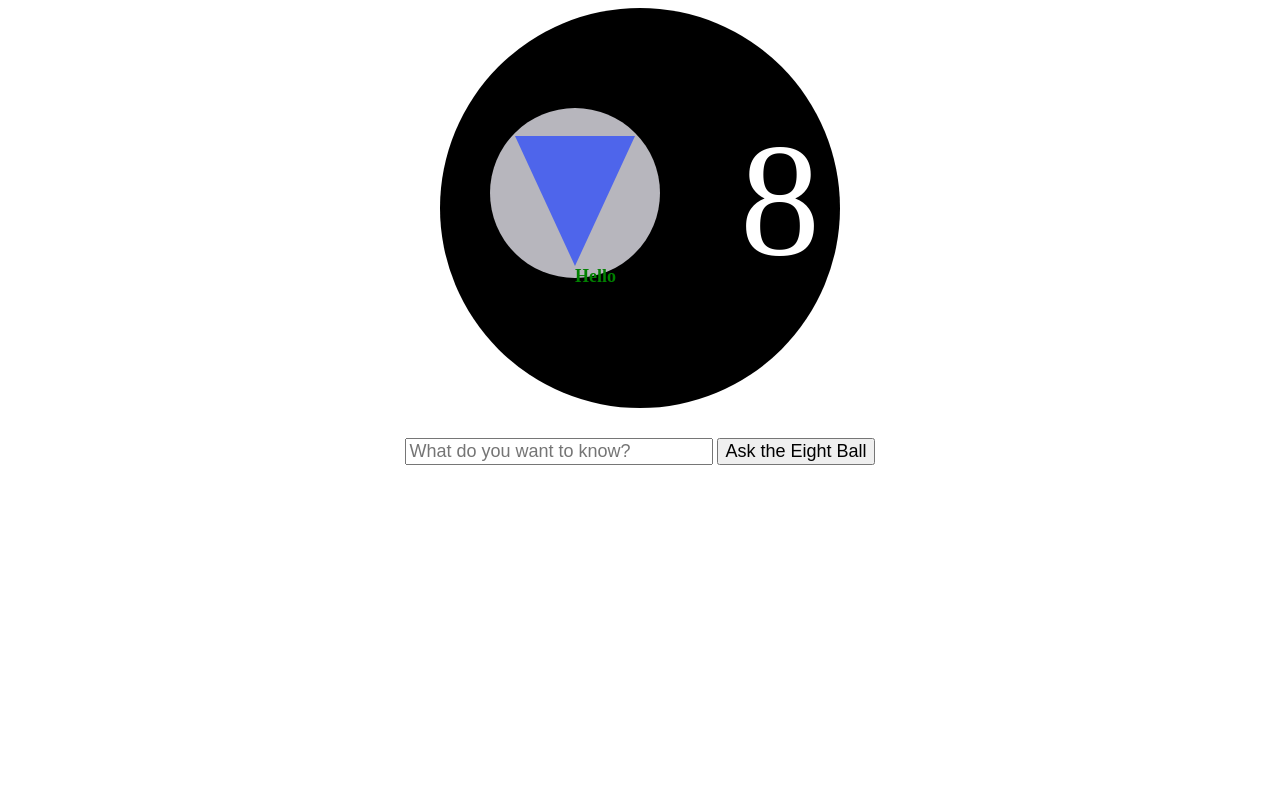
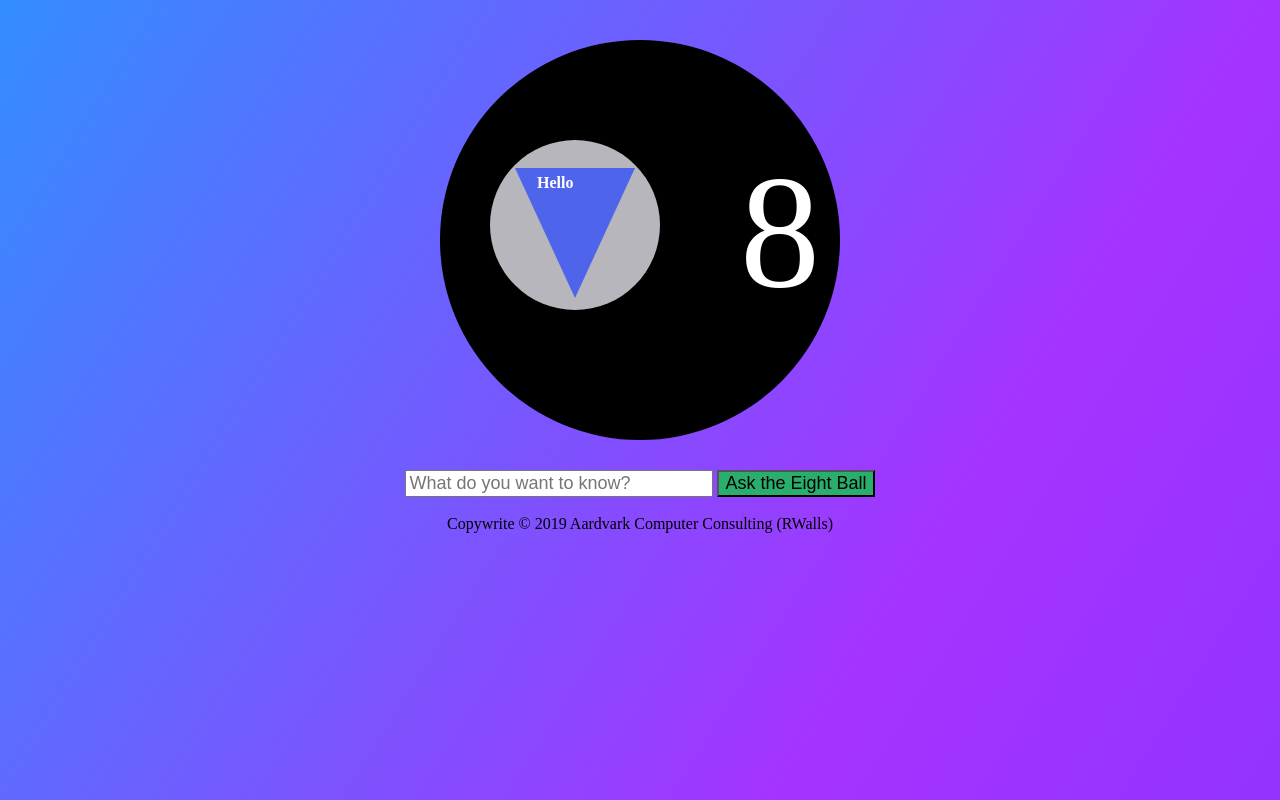
Before and after one commit to rmwalls/Magic-8-Ball, a plain HTML site: page index.html in a window 1280 px wide. Shown: the top 800 px of the page. Drawn offline with Linux system fonts and the light colour scheme.

Commit message:
Fixed location of text into triangle. Added back ground

```diff
--- a/eightball.css
+++ b/eightball.css
@@ -5,6 +5,7 @@
     border-radius: 50%;
     position: relative;
     margin: 0 auto;
+    margin-top: 40px;
   }
 
   #innercircle {
@@ -31,10 +32,14 @@
 }
 
 #ball-text {
-  font-size: 18px;
-  color: green;
+  font-size: 16px;
+  color: white;
   font-weight: bold;
   position: absolute;
+  left: -38px;
+    top: -124px;
+    display: flex;
+    text-align: center;
   margin: 0 auto;
 }
 
@@ -54,6 +59,7 @@
   #a-button {
       cursor: grab;
       font-size: 18px;
+      background: #29AE6E;
   }
 
   #a-button:hover{
@@ -64,3 +70,13 @@
       width: 300px;
       font-size: 18px;
   }
+
+body {
+  height: 2000px;
+  background-color: #A533FF; /* For browsers that do not support gradients */
+  background-image: linear-gradient(to bottom right, #338DFF, #A533FF, #7733FF);
+}
+
+.footer {
+	text-align: center;
+}
--- a/eightballgame.js
+++ b/eightballgame.js
@@ -1,4 +1,4 @@
-const answers = ["The answer is NO", "Outlook is good", "Why not?", "Emphatically YES!", "The future is unwritten"];
+const answers = ["The answer is NO", "Ask your mother", "Outlook is good", "Why not?", "Emphatically YES!", "The future is unwritten", "How should I know?", "Ask your father"];
 console.log(answers);
 
 const myButton = document.querySelector("#a-button");
--- a/index.html
+++ b/index.html
@@ -5,6 +5,11 @@
     <meta name="viewport" content="width=device-width, initial-scale=1.0">
     <meta http-equiv="X-UA-Compatible" content="ie=edge">
     <link rel="stylesheet" type="text/css" href="eightball.css">
+    <!-- Favicon -->
+    <link rel="apple-touch-icon" sizes="180x180" href="images/apple-touch-icon.png">
+    <link rel="icon" type="image/png" sizes="32x32" href="images/favicon-32x32.png">
+    <link rel="icon" type="image/png" sizes="16x16" href="images/favicon-16x16.png">
+    <link rel="manifest" href="/site.webmanifest">
     <title>Magic Eight Ball</title>
 </head>
 <body>
@@ -23,6 +28,14 @@
         <button id="a-button" type="button">Ask the Eight Ball</button>
         </form>
     </div>
+
+<!-- sticky footer code -->
+<br>
+	<footer class="footer mt-auto py-3">
+  	<div class="container">
+  		<span class="text-muted">Copywrite &copy; 2019  Aardvark Computer Consulting (RWalls)</span>
+  	</div>
+	</footer>
     <script type="text/javascript" src="eightballgame.js"></script>
 </body>
 </html>
```
Also changed, not shown: 1 other file.
